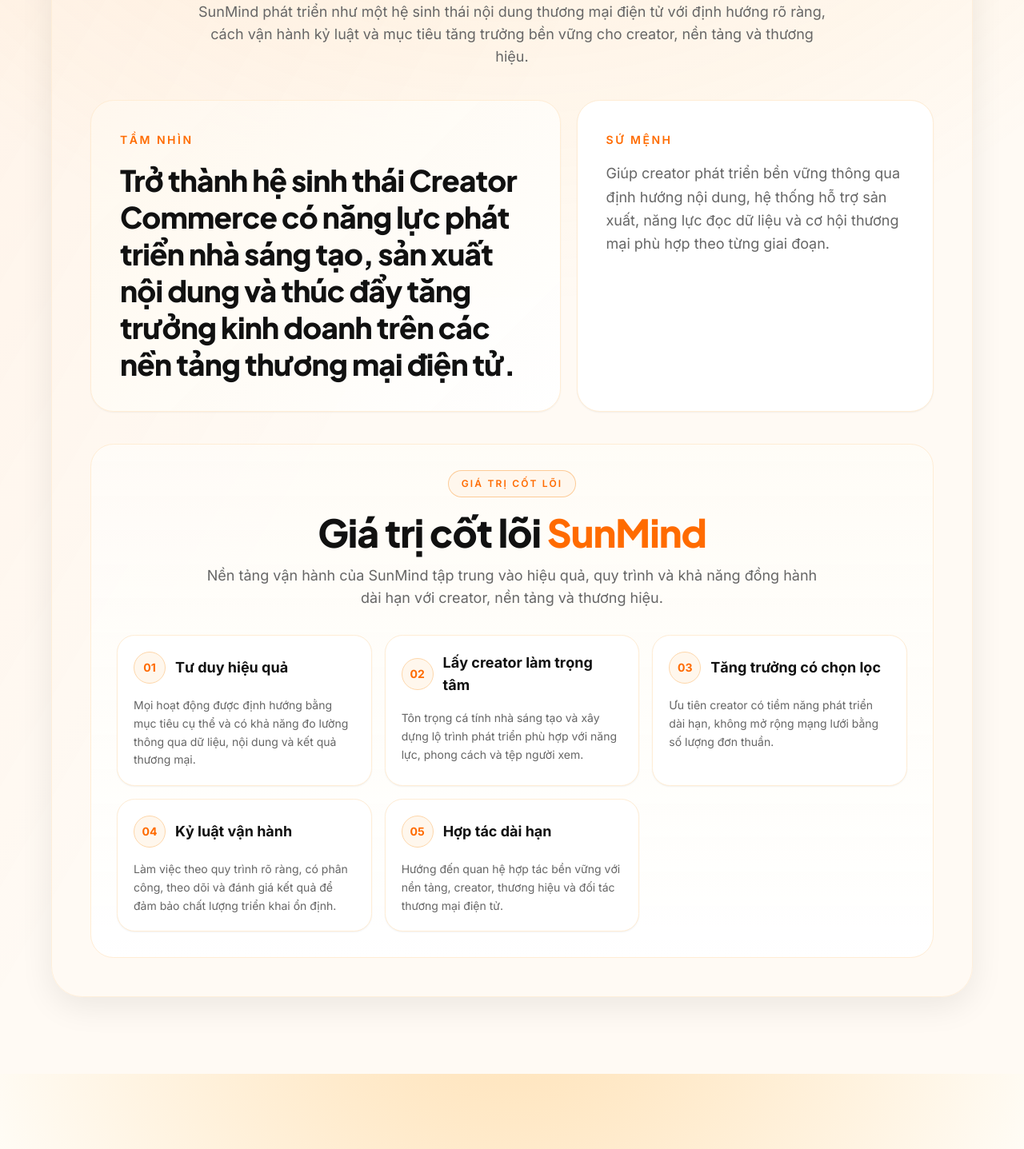
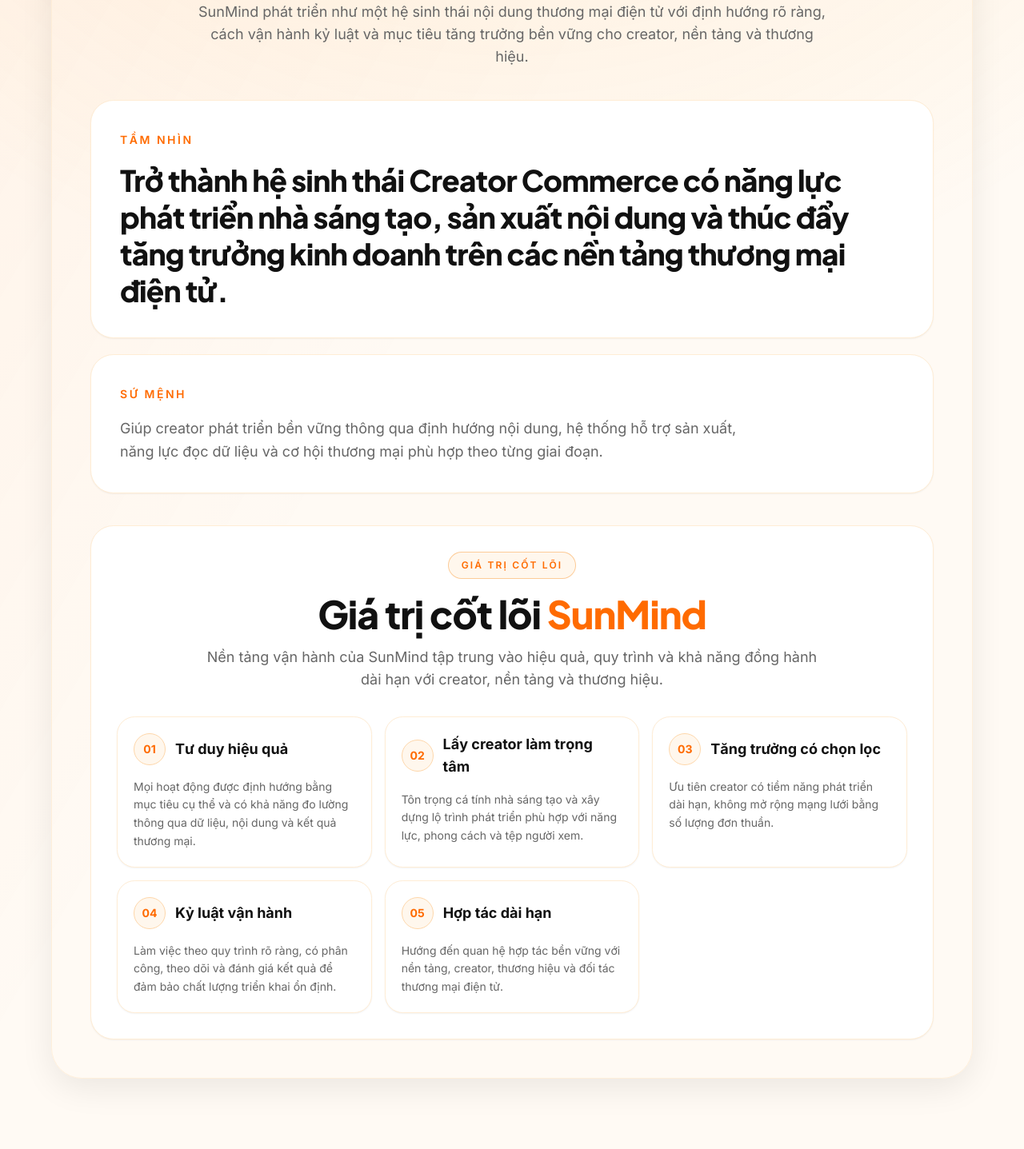
Before and after one commit to quanduong1712/Web-SunMind-Media, a React (Vite) app: page / in a window 1280 px wide. Shown: the part 2340-3777 px from the top of the page at 80% size. Built offline with nearby package versions, Linux system fonts and the light colour scheme.

Commit message:
Simplify about section to single-column layout

```diff
--- a/src/App.jsx
+++ b/src/App.jsx
@@ -94,8 +94,8 @@
                 </p>
               </div>
 
-              <div className="mt-10 grid gap-5 lg:grid-cols-[1.25fr_0.95fr]">
-                <article className="rounded-[1.8rem] border border-orange-100 bg-[linear-gradient(135deg,rgba(255,248,238,0.95),rgba(255,255,255,0.96))] p-7 shadow-sm md:p-9">
+              <div className="mt-10 grid gap-5">
+                <article className="rounded-[1.8rem] border border-orange-100 bg-white p-7 shadow-sm md:p-9">
                   <span className="text-sm font-semibold uppercase tracking-[0.18em] text-sunmind-primary">Tầm nhìn</span>
                   <h3 className="mt-4 text-3xl font-extrabold leading-tight md:text-[2.3rem]">
                     Trở thành hệ sinh thái Creator Commerce có năng lực phát triển nhà sáng tạo, sản xuất nội dung và thúc đẩy tăng trưởng kinh doanh trên các nền tảng thương mại điện tử.
@@ -111,7 +111,7 @@
                 </article>
               </div>
 
-              <div className="mt-10 rounded-[1.8rem] border border-orange-100 bg-[linear-gradient(180deg,rgba(255,252,247,0.9),rgba(255,255,255,0.96))] p-6 md:p-8">
+              <div className="mt-10 rounded-[1.8rem] border border-orange-100 bg-white p-6 shadow-sm md:p-8">
                 <div className="mx-auto max-w-3xl text-center">
                   <span className="eyebrow">GIÁ TRỊ CỐT LÕI</span>
                   <h3 className="mt-5 text-3xl font-extrabold md:text-5xl">
```
